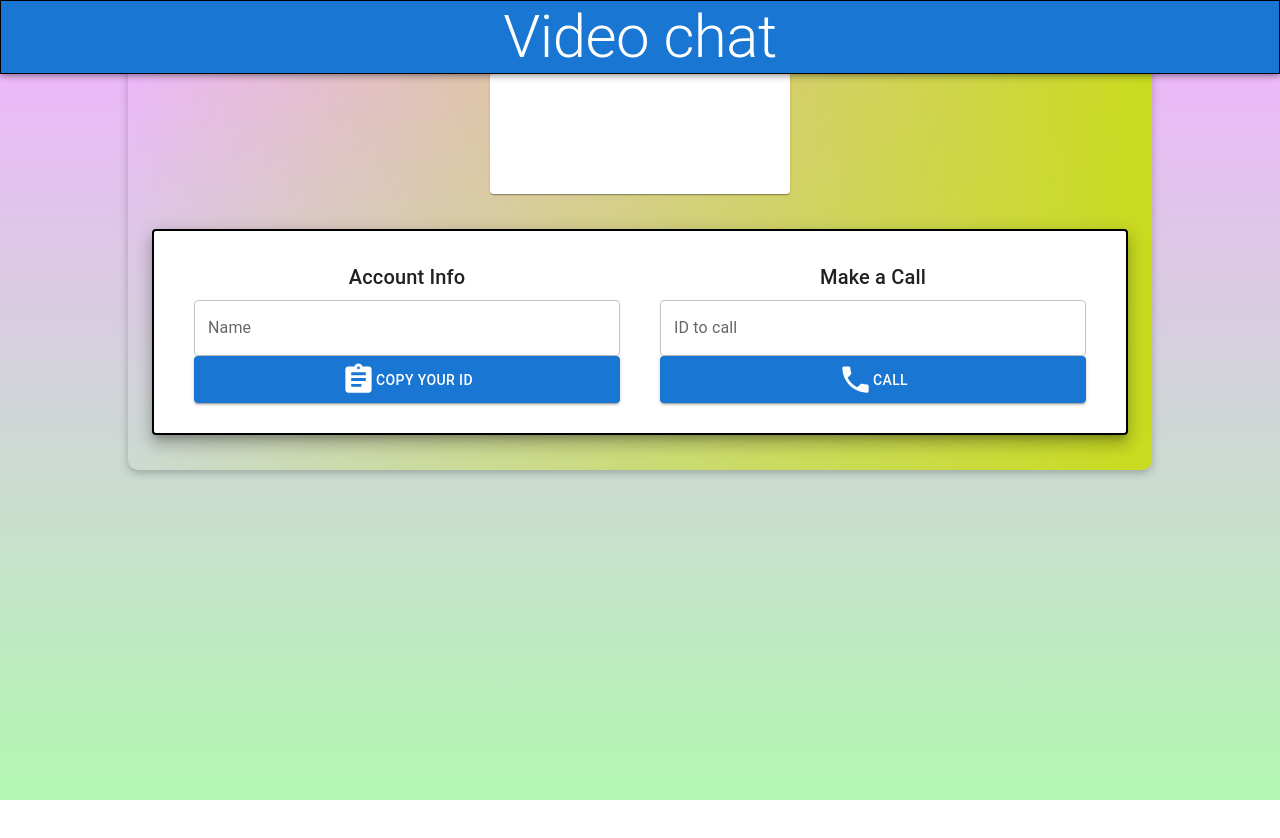
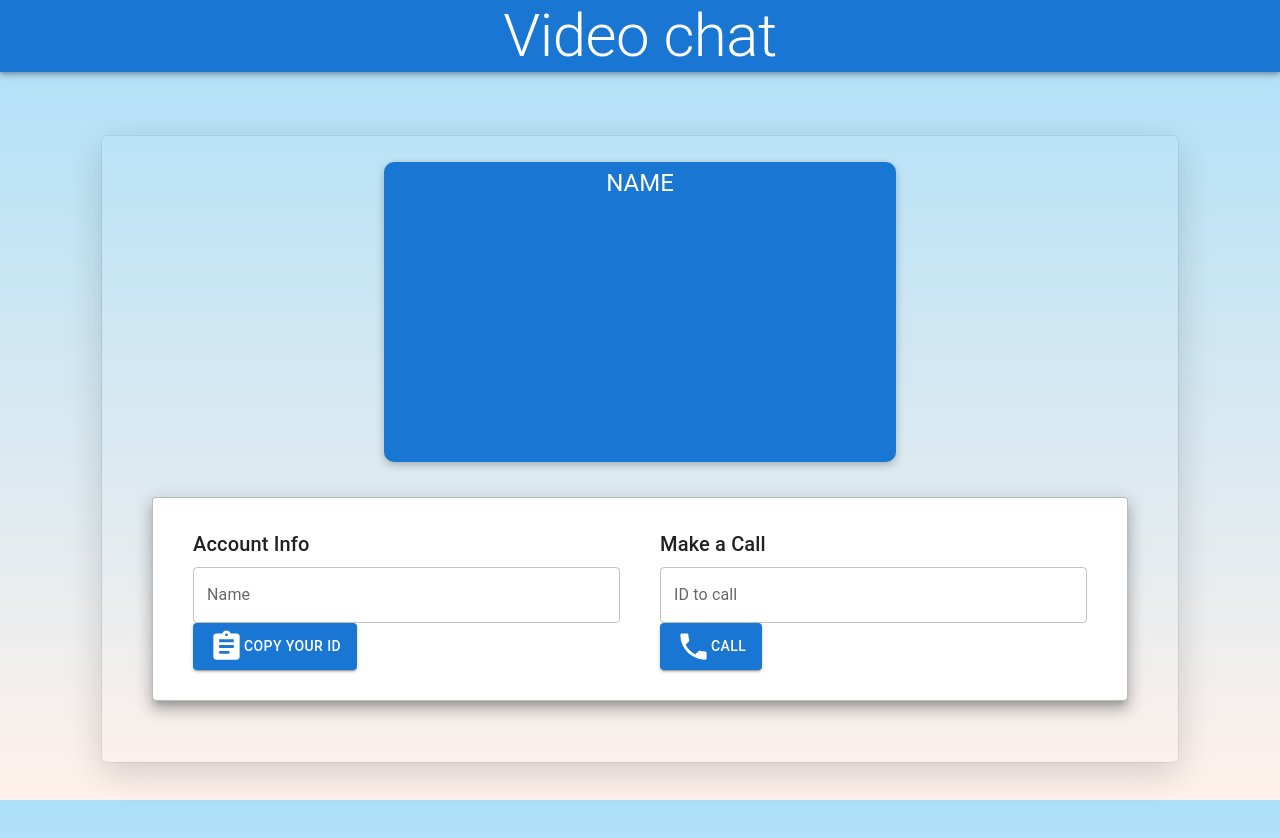
Before and after one commit to unnati1004/video-call-app, a React (Create React App) app in the folder video_app_frontend/: page / in a window 1280 px wide. Shown: the top 838 px of the page. Before the commit the page ends 800 px from the top, so only its background shows below. Built offline with nearby package versions, Linux system fonts and the light colour scheme; no server answers.

Commit message:
styling added

```diff
--- a/video_app_frontend/src/App.css
+++ b/video_app_frontend/src/App.css
@@ -1,42 +1,32 @@
 .App {
   text-align: center;
-  background-image: linear-gradient(to right, rgba(255, 0, 0, 0), rgb(200, 219, 29));
+  background: transparent;
   margin: auto;
   box-shadow: rgba(0, 0, 0, 0.24) 0px 3px 8px;
   border-radius: 10px;
-
-
-  width: 50%;
+  width: 100%;
 }
 
 body {
-    background:
+    /* background:
     linear-gradient(
       rgba(210, 0, 255, 0.3),
       rgba(0, 230, 0, 0.3)
-    );
+    ); */
+    background-image: linear-gradient(to top, #fff1eb 0%, #ace0f9 100%);
     background-repeat: no-repeat;
     background-attachment: fixed;
     background-size: cover;
 }
-
-/* * {
-    margin: 0;
-    padding: 0;
-} */
-
 .appBar{
     border-radius: 15;
     display: flex;
-    margin: auto;
     flex-direction:row;
     justify-content: center;
     align-items: center;
     width: 100%;
-    border: 1px solid black;
-
-
-
+    box-sizing: border-box;
+    margin-bottom: 5vw;
   }
 
    .wrapper{
@@ -44,10 +34,29 @@ body {
     flex-direction:column;
     align-items:center;
     width: 80%;
-    margin:auto;
+    margin: auto;
+    margin-bottom: 10vw;
+    padding: 2vw;
+    background-color: transparent;
+    box-shadow: rgba(0, 0, 0, 0.16) 0px 10px 36px 0px, rgba(0, 0, 0, 0.06) 0px 0px 0px 1px;
+    border-radius: 5px;
   }
 
   .container_grid{
-
+    /* border: 10px solid green; */
+    text-align: center;
     justify-content: center;
   }
+
+  .container_grid>*{
+    box-shadow: rgba(0, 0, 0, 0.24) 0px 3px 8px;
+    padding: 5px 10px;
+    border-radius: 10px;
+    background-color: #1976d2;
+    color: white;
+    text-transform: uppercase;
+  }
+
+  .my_video{
+    width: 100%;
+  }
--- a/video_app_frontend/src/App.js
+++ b/video_app_frontend/src/App.jsx
@@ -1,5 +1,5 @@
 import './App.css';
-import {AppBar, Typography} from '@mui/material'
+import { AppBar, Typography } from '@mui/material'
 import Videoplayer from './components/Videoplayer';
 import Options from './components/Options';
 import Notifications from './components/Notifications';
@@ -9,33 +9,25 @@ import Notifications from './components/Notifications';
 
 
 
-const App=()=> {
+const App = () => {
 
 
+  return (<div>
 
-
-  return (
-    <div className="wrapper App">
-
-    <AppBar className="appBar" >
+    <AppBar className="appBar" position='static'>
       <Typography variant='h2'>
-         Video chat
+        Video chat
       </Typography>
-
     </AppBar>
 
+    <div className="wrapper">
+      <Videoplayer />
+      <Options>
+        <Notifications />
+      </Options>
+    </div>
 
-      <Videoplayer />
-
-      <Options>
-
-        <Notifications/>
-
-      </Options>
-
-
-
-    </div>
+  </div>
   );
 }
 
--- a/video_app_frontend/src/SocketContext.js
+++ b/video_app_frontend/src/SocketContext.js
@@ -26,10 +26,8 @@ const ContextProvider = ({ children }) => {
 
 
     const myVideo = useRef()
-    console.log("myVideo", myVideo);
 
     const userVideo = useRef()
-    console.log("userVideo", userVideo);
 
     const connectionRef = useRef()
 
@@ -60,7 +58,6 @@ const ContextProvider = ({ children }) => {
 
     const answercall = () => {
 
-        console.log("answer call")
         setcallAccepted(true)
 
         const peer=new Peer({initiator:false,trickle:false,stream})
--- a/video_app_frontend/src/components/Options.jsx
+++ b/video_app_frontend/src/components/Options.jsx
@@ -9,15 +9,15 @@ import {
   Paper,
 } from "@mui/material";
 
-import{CopyToClipboard} from "react-copy-to-clipboard"
+import { CopyToClipboard } from "react-copy-to-clipboard"
 
-import{Assignment,Phone,PhoneDisabled} from "@mui/icons-material"
+import { Assignment, Phone, PhoneDisabled } from "@mui/icons-material"
 
- import{SocketContext} from "../SocketContext";
+import { SocketContext } from "../SocketContext";
 
 import { makeStyles } from '@mui/styles';
 
- const usestyles = makeStyles({
+const usestyles = makeStyles(() => ({
   root: {
     display: "flex",
     flexDirection: "column",
@@ -29,44 +29,33 @@ import{Assignment,Phone,PhoneDisabled} from "@mui/icons-material"
     //  },
   },
   container: {
-     width: "600px",
+    width: "80%",
     margin: "35px 0",
     padding: 0,
+    borderRadius: "10px"
     //  [theme.breakpoints.down("xs")]: {
     //    width: "80%",
     //  },
   },
   margin: {
-     marginTop: 20,
+    margin: '20 auto 0',
   },
   padding: {
     padding: 20,
   },
   paper: {
     padding: "10px 20px",
-     border: "2px solid black",
-   },
- });
+    border: "1px solid #0d0d0d47",
+  }
+}));
 
+const Options = ({ children }) => {
 
+  const classes = usestyles();
 
+  const { me, callAccepted, name, setname, callEnded, leavecall, calluser } = useContext(SocketContext)
 
-
-
-
-
-const Options = ({children}) => {
-
-  const classes=usestyles()
-
-
-
-  const {me,callAccepted,name,setname,callEnded,leavecall,calluser} =useContext(SocketContext)
-
-  const [idtocall,setidtocall]=useState("")
-
-
-
+  const [idtocall, setidtocall] = useState("");
 
   return (
     <Container className={classes.container}>
@@ -83,13 +72,18 @@ const Options = ({children}) => {
                 onChange={(e) => setname(e.target.value)}
                 fullWidth
               />
+
               <CopyToClipboard text={me} className={classes.margin}>
-                <Button variant="contained" fullWidth>
+                <Button variant="contained" className='option-btn'>
+
                   <Assignment fontSize="large" />
                   copy Your ID
+
                 </Button>
               </CopyToClipboard>
+
             </Grid>
+
             <Grid item xs={12} md={6} className={classes.padding}>
               <Typography gutterBottom variant="h6">
                 Make a Call
@@ -100,34 +94,21 @@ const Options = ({children}) => {
                 onChange={(e) => setidtocall(e.target.value)}
                 fullWidth
               />
-              {console.log(callAccepted, callEnded)}
               {callAccepted && !callEnded ? (
                 <Button
                   onClick={leavecall}
                   variant="contained"
-                  className={classes.margin}
-
-                  fullWidth
-
+                  className={`${classes.margin}`}
                 >
                   <PhoneDisabled fontSize="large" />
                   Hang Up
                 </Button>
               ) : (
-                <Button variant="contained" onClick={() => calluser(idtocall)} fullWidth >
+                <Button variant="contained" className={`${classes.margin}`} onClick={() => calluser(idtocall)}  >
                   <Phone fontSize="large" /> call
                 </Button>
               )}
 
-              {/* <button>
-                  <Assignment fontSize="large" />
-                </button> */}
-              {/* <Button
-                  // variant="contained"
-                  // color="primmary"
-                  // fullWidth
-                  staeIcons={<Assignment fontSize="large" />}
-                ></Button> */}
             </Grid>
           </Grid>
         </form>
--- a/video_app_frontend/src/components/Videoplayer.jsx
+++ b/video_app_frontend/src/components/Videoplayer.jsx
@@ -6,17 +6,12 @@ import { SocketContext } from "../SocketContext";
 const Videoplayer = () => {
   const { name, callAccepted,myVideo, userVideo, callEnded, stream, call } =useContext(SocketContext);
 
-    // console.log("myvideo", myVideo)
-
-    // console.log("userVideo", userVideo)
-
   return (
     <Grid container
      className="container_grid"
     >
 
       {stream && (
-        <Paper className="">
           <Grid items xs={12} md={6}>
             <Typography variant="h5" gutterBottom>
               {name || "name"}
@@ -29,12 +24,10 @@ const Videoplayer = () => {
               className="my_video"
             />
           </Grid>
-        </Paper>
       )}
 
 
       {callAccepted && !callEnded && (
-        <Paper className="">
           <Grid items xs={12} md={6}>
             <Typography variant="h5" gutterBottom>
               {call.name || "name"}
@@ -47,7 +40,6 @@ const Videoplayer = () => {
               className="my_video"
             />
           </Grid>
-        </Paper>
       )}
 
 
```
Lines whose indentation alone changed are shown as unchanged.
